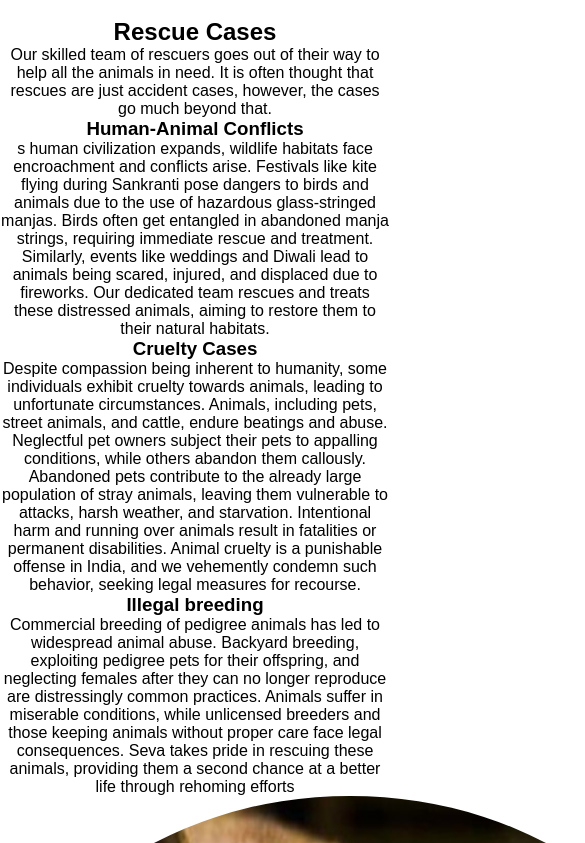
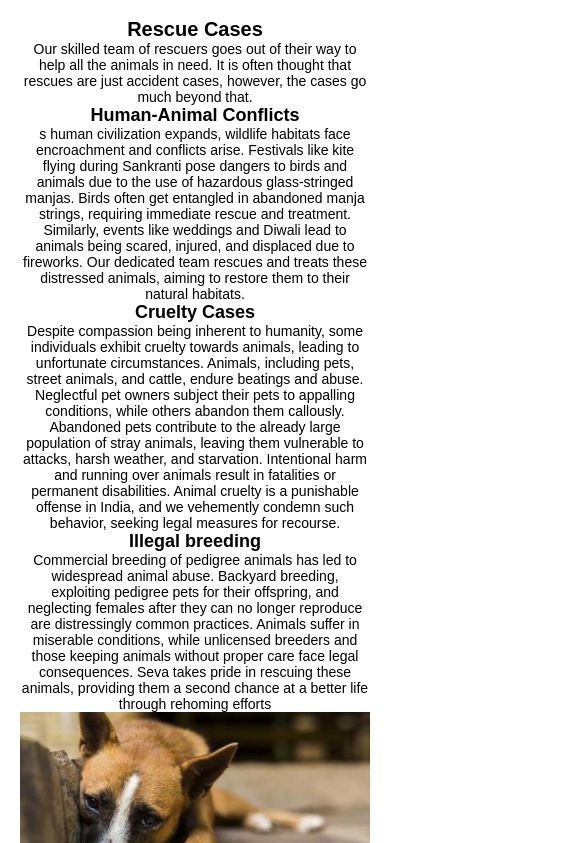
Before and after one commit to GargiAvadhani/cuddly-spoon, a React (Create React App) app: page /animalrescue in a window 390 px wide. Shown: the part 681-1524 px from the top of the page, 585 px wide, since content can reach past the window. Built offline with nearby package versions, Linux system fonts and the light colour scheme; a web font is replaced by a local one.

Commit message:
:dog: css added

```diff
--- a/src/components/AnimalsStyles.css
+++ b/src/components/AnimalsStyles.css
@@ -1,4 +1,4 @@
-.aboutrescue h2{
+/* .aboutrescue h2{
     margin-top: 20px;
 
 }
@@ -17,4 +17,52 @@
     height: 550px;
     width: 700px;
     border-radius: 50%;
-}
+} */
+
+/* AnimalsStyles.css */
+.aboutrescue {
+    max-width: 800px;
+    margin: 0 auto;
+    padding: 20px;
+  }
+
+  h2 {
+    font-size: 24px;
+  }
+
+  p {
+    font-size: 16px;
+  }
+
+  .first,
+  .second,
+  .third,
+  .fourth {
+    margin-bottom: 20px;
+  }
+
+  h3 {
+    font-size: 20px;
+  }
+
+  img {
+    max-width: 100%;
+    height: auto;
+    margin-bottom: 10px;
+  }
+
+  /* Responsive Styles */
+
+  @media (max-width: 600px) {
+    h2 {
+      font-size: 20px;
+    }
+
+    p {
+      font-size: 14px;
+    }
+
+    h3 {
+      font-size: 18px;
+    }
+  }
```
